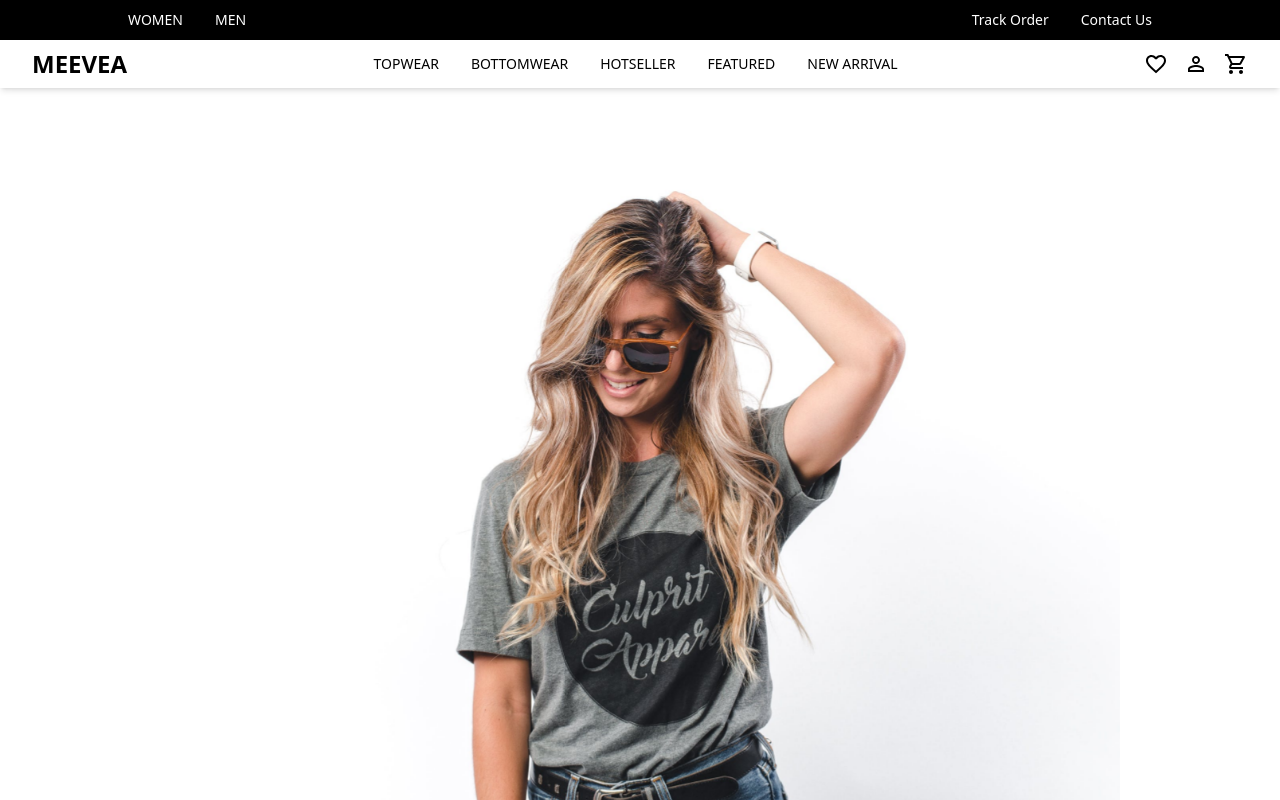
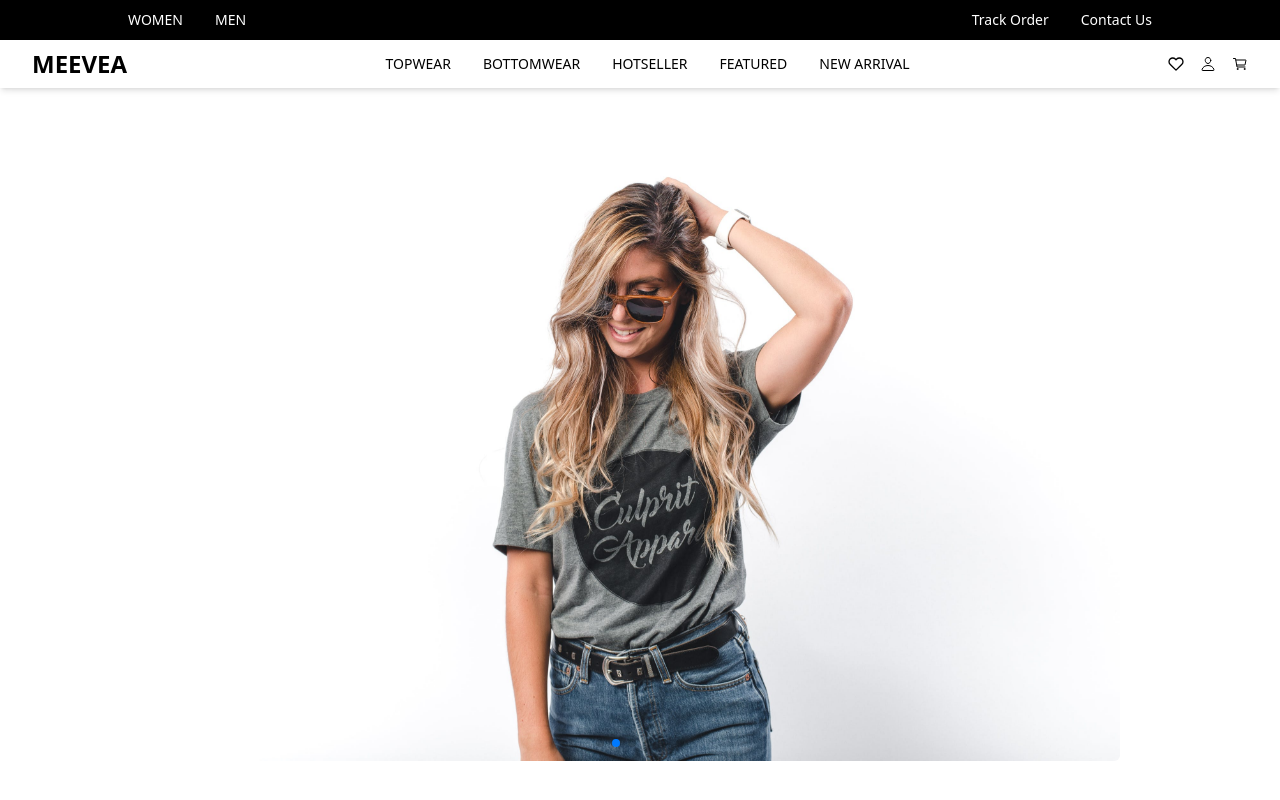
Before and after one commit to rkcoola792/Ecommerce-Meveea-Store-, a React (Vite) app: page / in a window 1280 px wide. Shown: the top 800 px of the page. Built offline with nearby package versions, Linux system fonts and the light colour scheme.

Commit message:
homepage layput created

```diff
--- a/src/App.jsx
+++ b/src/App.jsx
@@ -1,22 +1,24 @@
-import './App.css'
-import { createBrowserRouter, RouterProvider,Outlet } from "react-router-dom";
+import "./App.css";
+import { createBrowserRouter, RouterProvider, Outlet } from "react-router-dom";
+import "./index.css";
+import Product from "./pages/Product/Product";
+import Products from "./pages/Products/Products";
+import Navbar from "./components/navbar/Navbar";
+import Footer from "./components/footer/Footer";
+import ArtistProducts from "./components/artists/ArtistProducts";
+import TopHeader from "./components/topHeader/topHeader";
+import Home from "./pages/home/Home";
 
-import Product from './pages/Product/Product';
-import Products from './pages/Products/Products';
-import Navbar from './components/navbar/Navbar';
-import Footer from './components/footer/Footer';
-import ArtistProducts from './components/artists/ArtistProducts';
-import TopHeader from './components/topHeader/topHeader';
-import Home from './pages/home/Home';
-
-const Layout=()=>{
-  return<>
-  <TopHeader/>
-  <Navbar/>
-  <Outlet></Outlet>
-    <Footer></Footer>
-  </>
-}
+const Layout = () => {
+  return (
+    <>
+      <TopHeader />
+      <Navbar />
+      <Outlet></Outlet>
+      <Footer></Footer>
+    </>
+  );
+};
 
 const router = createBrowserRouter([
   {
@@ -37,17 +39,17 @@
       },
       {
         path: "/",
-        element: <Home/>,
+        element: <Home />,
       },
     ],
   },
 ]);
 function App() {
   return (
-    <div >
-    <RouterProvider router={router}></RouterProvider>
+    <div>
+      <RouterProvider router={router}></RouterProvider>
     </div>
-  )
+  );
 }
 
-export default App
+export default App;
--- a/src/components/customOrder/customOrder.jsx
+++ b/src/components/customOrder/customOrder.jsx
@@ -2,7 +2,7 @@
 
 const CustomOrder = () => {
   return (
-    <div className="text-center flex flex-col gap-8 max-w-screen-xl mx-auto mt-8 px-8">
+    <div className="text-center flex flex-col gap-8 max-w-screen-xl mx-auto mt-8 md:px-8 px-4">
       <img src="/Horizontal/custom.svg" className="w-full"></img>
     </div>
   );
--- a/src/components/dropWeek/dropWeek.jsx
+++ b/src/components/dropWeek/dropWeek.jsx
@@ -2,9 +2,9 @@
 
 const DropWeek = () => {
   return (
-    <div className='text-center flex flex-col gap-8 max-w-screen-xl mx-auto mt-8 px-8'>
+    <div className='text-center flex flex-col gap-8 max-w-screen-xl mx-auto mt-8 md:px-8 px-4'>
       <h2 className='font-semibold text-2xl'>WEEKLY EXCLUSIVE</h2>
-      <div className='grid grid-cols-3 gap-8'>
+      <div className='grid grid-cols-1 md:grid-cols-3 gap-8'>
         <div><img src='/Horizontal/1.jpg'></img></div>
         <div><img src='/Horizontal/9.jpg'></img></div>
         <div><img src='/Horizontal/4.jpg'></img></div>
--- a/src/components/hotseller/hotseller.jsx
+++ b/src/components/hotseller/hotseller.jsx
@@ -2,9 +2,9 @@
 
 const Hotseller = () => {
   return (
-    <div className='text-center flex flex-col gap-8 max-w-screen-xl mx-auto mt-8 px-8'>
+    <div className='text-center flex flex-col gap-8 max-w-screen-xl mx-auto mt-8 md:px-8 px-4'>
     <h2 className='font-semibold text-2xl'>HOTSELLER</h2>
-    <div className='grid grid-cols-4 gap-8'>
+    <div className='grid md:grid-cols-4 grid-cols-2 gap-8'>
       <div><img src='/Horizontal/7.jpg'></img></div>
       <div><img src='/Horizontal/9.jpg'></img></div>
       <div><img src='/Horizontal/2.jpg'></img></div>
--- a/src/components/navbar/Navbar.jsx
+++ b/src/components/navbar/Navbar.jsx
@@ -2,7 +2,7 @@
 import { Link } from "react-router-dom";
 import CenterNav from "./centerNav";
 import RightNav from "./rightNav";
-
+import { RxHamburgerMenu } from "react-icons/rx";
 const Navbar = () => {
   const [cartOpen, setCartOpen] = useState(false);
   const [menuOpen, setMenuOpen] = useState(false);
@@ -23,13 +23,13 @@
               className="md:hidden"
               onClick={() => setMenuOpen(!menuOpen)}
             >
-              <span className="material-icons">menu</span>
+              <span className="material-icons"><RxHamburgerMenu /></span>
             </button>
           </div>
         </div>
         {menuOpen && (
           <div className="md:hidden">
-            <CenterNav />
+            <CenterNav menuOpen={menuOpen}/>
           </div>
         )}
       </div>
--- a/src/components/navbar/centerNav.jsx
+++ b/src/components/navbar/centerNav.jsx
@@ -1,8 +1,8 @@
 import React from "react";
 
-const CenterNav = () => {
+const CenterNav = ({menuOpen}) => {
   return (
-    <div className="flex flex-col md:flex-row items-center justify-center gap-4 md:gap-8 text-sm font-medium">
+    <div className={`flex flex-col md:flex-row ${menuOpen ? "items-start py-4" : "items-center"} justify-center gap-4 md:gap-8 text-sm font-medium`}>
       <p className="cursor-pointer">TOPWEAR</p>
       <p className="cursor-pointer">BOTTOMWEAR</p>
       <p className="cursor-pointer">HOTSELLER</p>
--- a/src/components/navbar/rightNav.jsx
+++ b/src/components/navbar/rightNav.jsx
@@ -1,13 +1,17 @@
 import React from "react";
 import FavoriteBorderIcon from "@mui/icons-material/FavoriteBorder";
+import { IoPersonOutline } from "react-icons/io5";
 import ShoppingCartOutlinedIcon from "@mui/icons-material/ShoppingCartOutlined";
+import { CiShoppingCart } from "react-icons/ci";
+import { FiHeart } from "react-icons/fi";
 import PersonOutlineOutlinedIcon from "@mui/icons-material/PersonOutlineOutlined";
+import { IoCartOutline } from "react-icons/io5";
 const RightNav = () => {
   return (
     <div className="flex gap-4 items-center">
-      <FavoriteBorderIcon className="text-sm cursor-pointer" />
-      <PersonOutlineOutlinedIcon className="cursor-pointer" />
-      <ShoppingCartOutlinedIcon className="cursor-pointer" />
+      <FiHeart className="cursor-pointer" />
+      <IoPersonOutline className="cursor-pointer" />
+      <IoCartOutline className="cursor-pointer" />
     </div>
   );
 };
--- a/src/components/newArrival/newArrival.jsx
+++ b/src/components/newArrival/newArrival.jsx
@@ -2,12 +2,12 @@
 
 const NewArrival = () => {
   return (
-    <div className="text-center flex flex-col gap-8 max-w-screen-xl mx-auto mt-8 px-8">
+    <div className="text-center flex flex-col gap-8 max-w-screen-xl mx-auto mt-8 sm:px-8 px-4">
       <h2 className="font-semibold text-2xl">NEW ARRIVAL</h2>
       <div>
         <img src="/Horizontal/new-arrival.png" className="w-full"></img>
       </div>
-      <div className="grid grid-cols-4 gap-8 mt-8">
+      <div className="grid md:grid-cols-4 grid-cols-2 gap-8 sm:mt-8 mt-2">
         <div>
           <img src="/vertical/7.jpg"></img>
         </div>
--- a/src/components/slider/Slider.jsx
+++ b/src/components/slider/Slider.jsx
@@ -16,7 +16,7 @@
     "/Horizontal/10.jpg",
   ];
   return (
-    <div className="automaticSlider h-svh w-[75%] mx-auto object-cover rounded-md mt-8 overflow-hidden">
+    <div className="automaticSlider h-[80%] md:w-[75%] mx-auto object-cover rounded-md mt-8 overflow-hidden">
       <Swiper
         spaceBetween={30}
         centeredSlides={true}
--- a/src/index.css
+++ b/src/index.css
@@ -0,0 +1,21 @@
+/* Target the entire scrollbar */
+::-webkit-scrollbar {
+    width: 6px; /* Width for vertical scrollbar */
+    height: 6px; /* Height for horizontal scrollbar */
+  }
+
+  /* Background of the scrollbar */
+  ::-webkit-scrollbar-track {
+    background: #f1f1f1; /* Light background for the track */
+  }
+
+  /* Scrollbar handle */
+  ::-webkit-scrollbar-thumb {
+    background: #000; /* Black color for the scrollbar handle */
+    border-radius: 4px; /* Rounded edges */
+  }
+
+  /* Hover effect for scrollbar handle */
+  ::-webkit-scrollbar-thumb:hover {
+    background: #555; /* Dark gray when hovered */
+  }
```
